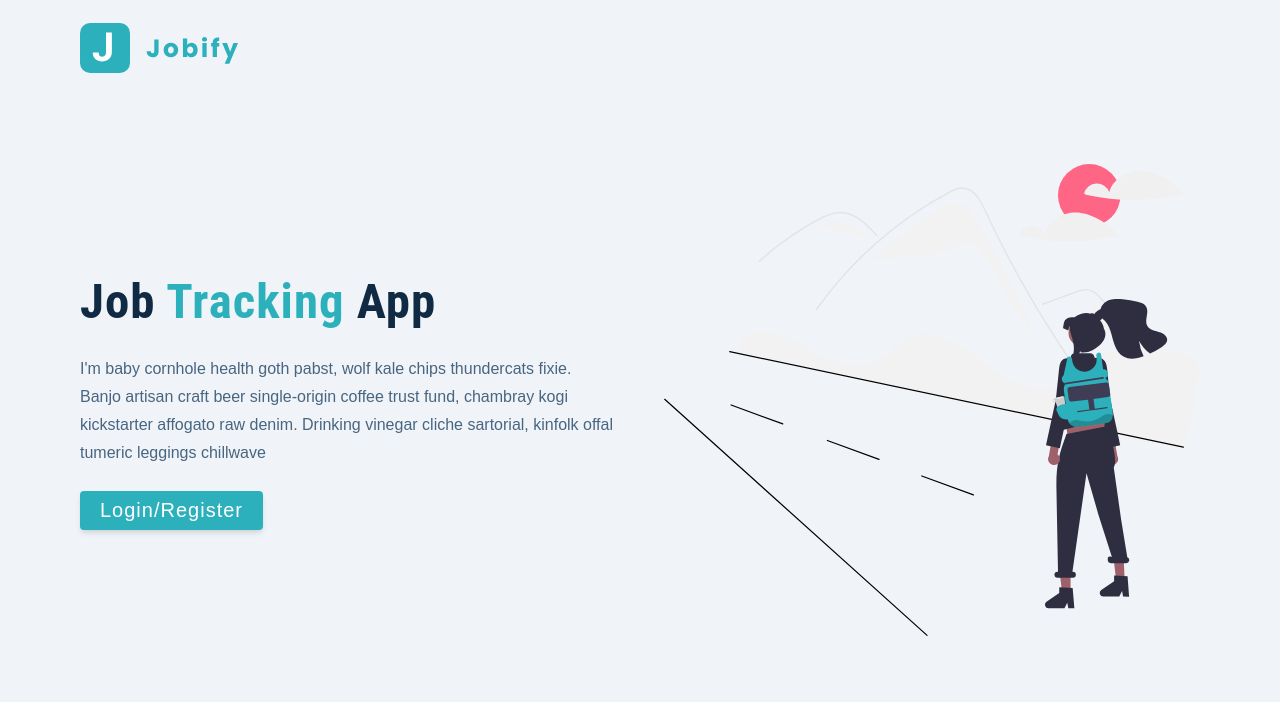
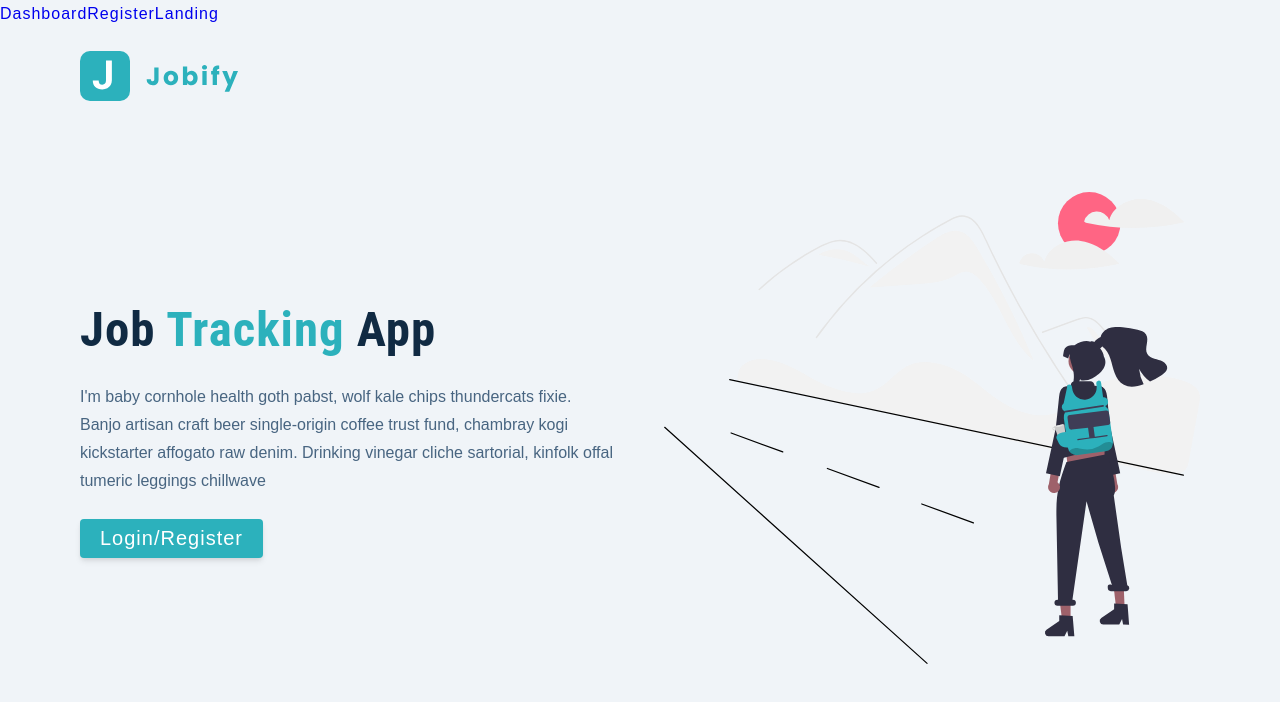
Before and after one commit to Pashovski/jobify, a React (Create React App) app in the folder client/: page /landing in a window 1280 px wide. Shown: the top 702 px of the page. Built offline with nearby package versions, Linux system fonts and the light colour scheme.

Commit message:
add link component

```diff
--- a/client/src/App.js
+++ b/client/src/App.js
@@ -4,6 +4,11 @@
 function App() {
   return (
     <BrowserRouter>
+      <nav>
+        <Link to='/'>Dashboard</Link>
+        <Link to='/register'>Register</Link>
+        <Link to='/landing'>Landing</Link>
+      </nav>
       <Routes>
         <Route path='/' element={<div>Dashboard</div>} />
         <Route path='/register' element={<div>Register</div>} />
--- a/client/src/pages/Landing.js
+++ b/client/src/pages/Landing.js
@@ -1,6 +1,7 @@
 import main from '../assets/images/main.svg'
 import Wrapper from '../assets/wrappers/Testing'
 import { Logo } from '../components'
+import { Link } from 'react-router-dom'
 const Landing = () => {
   return (
     <Wrapper>
@@ -19,7 +20,9 @@
             chambray kogi kickstarter affogato raw denim. Drinking vinegar
             cliche sartorial, kinfolk offal tumeric leggings chillwave
           </p>
-          <button className='btn btn-hero'>Login/Register</button>
+          <Link to='/register' className='btn btn-hero'>
+            Login/Register
+          </Link>
         </div>
         <img src={main} alt='job hunt' className='img main-img' />
       </div>
```
